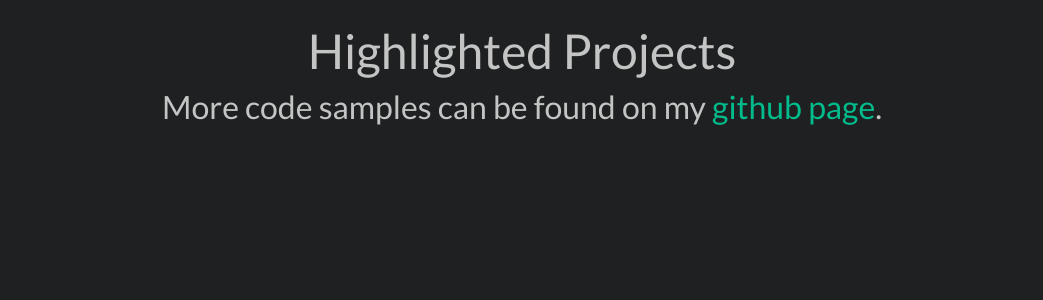
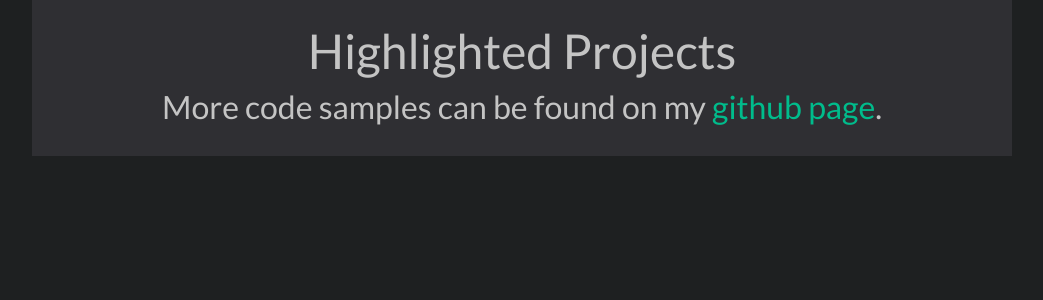
Before and after one commit to JREricson/jrericson_v2_rebuild, a Django app: page /portfolio/projects in a window 1280 px wide. Shown: the part 71-371 px from the top of the page, without its empty margins (118-1161 px from the left). Run offline with Django 5.2, Linux system fonts and the light colour scheme; data that the repository does not hold is empty; parts of the project's set-up code (start-up, migrations or seed data) failed here and were passed over; some libraries are stand-ins or nearby versions.

Commit message:
Quick Changes.

```diff
--- a/app/portfolio/static/portfolio.css
+++ b/app/portfolio/static/portfolio.css
@@ -184,3 +184,10 @@ ul {
 .page-heading {
   text-align: center;
 }
+
+
+.project-content{
+  max-width: 980px;
+  background: #2f2f33;
+  margin: auto;
+}
--- a/app/portfolio/templates/portfolio/portfolio_about.html
+++ b/app/portfolio/templates/portfolio/portfolio_about.html
@@ -103,7 +103,7 @@
 
         <div class="resume-item">
           <h4>Georgia Tech, MS program</h4>
-          <h5>Sept 2019 - June 2021</h5>
+          <h5>Aug 2023 - Present</h5>
 
 
           <ul>
--- a/app/portfolio/templates/portfolio/portfolio_project.html
+++ b/app/portfolio/templates/portfolio/portfolio_project.html
@@ -12,7 +12,7 @@
 
 
     {% if object.github%}
-    <p><Strong><i class="lab la-github"></i>Github Repo: </Strong> <a href="{{object.website}}">{{object.github}}</a>
+    <p><Strong><i class="lab la-github"></i>Github Repo: </Strong> <a href="{{object.github}}">{{object.github}}</a>
     </p>
     {% endif %}
 
--- a/app/portfolio/templates/portfolio/portfolio_projects.html
+++ b/app/portfolio/templates/portfolio/portfolio_projects.html
@@ -1,6 +1,8 @@
 {% extends "portfolio/portfolio_base.html" %}
 {% load markdownify %}
 {% block content %}
+
+<div class="project-content">
   <br>
   <h1 class="page-heading">Highlighted Projects</h1>
   <h3 class="page-heading">More code samples can be found on my <a href="https://github.com/JREricson">github page</a>.
@@ -70,5 +72,5 @@
 
     {% endif %}
 
-
+</div>
 {% endblock %}
--- a/app/site_main/settings.py
+++ b/app/site_main/settings.py
@@ -52,7 +52,7 @@ INSTALLED_APPS = [
 ]
 
 MIDDLEWARE = [
-    "corsheaders.middleware.CorsMiddleware",  # cors
+    "corsheaders.middleware.CorsMiddleware",  # cors -- needs to be placed before others
     "django.middleware.security.SecurityMiddleware",
     "django.contrib.sessions.middleware.SessionMiddleware",
     "django.middleware.common.CommonMiddleware",
```
Lines whose indentation alone changed are shown as unchanged.
